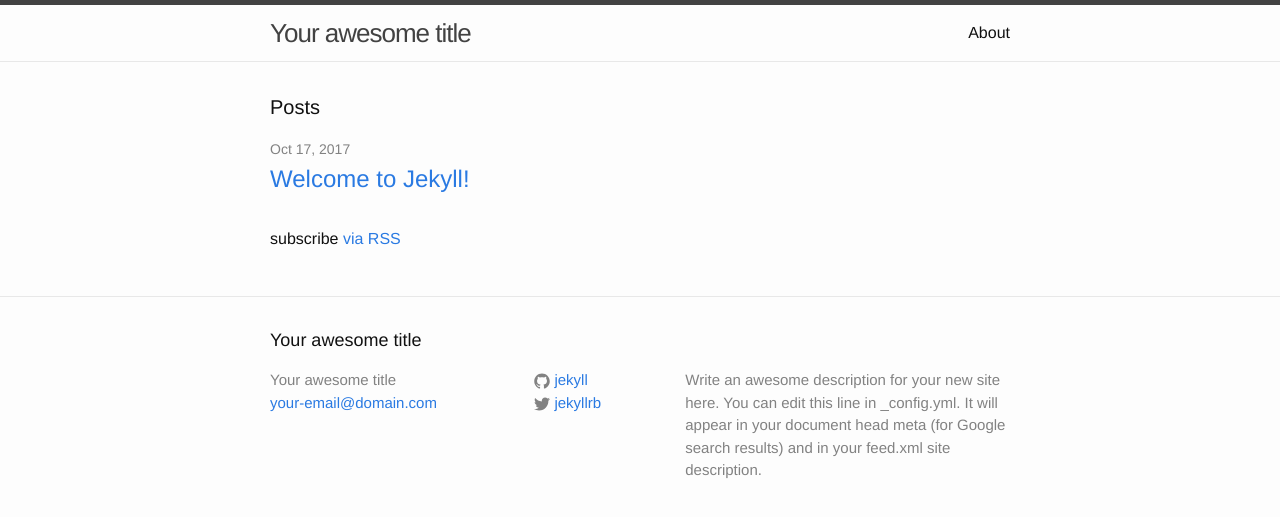
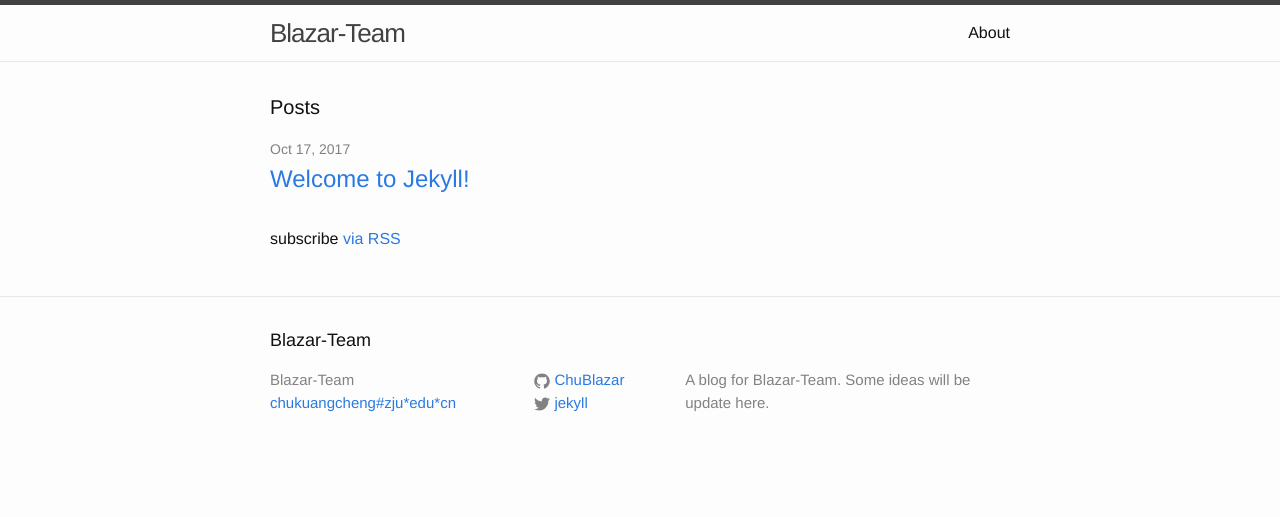
Before and after one commit to ChuBlazar/ChuBlazar.github.io, a Jekyll site: the page built from index.html, in a window 1280 px wide. Shown: the top 517 px of the page. Built offline with Jekyll 4.4.1, drawn with Linux system fonts in a browser that asks for light colours.

Commit message:
update config

```diff
--- a/_config.yml
+++ b/_config.yml
@@ -6,16 +6,14 @@
 # 'jekyll serve'. If you change this file, please restart the server process.
 
 # Site settings
-title: Your awesome title
-email: your-email@domain.com
+title: Blazar-Team
+email: chukuangcheng#zju*edu*cn
 description: > # this means to ignore newlines until "baseurl:"
-  Write an awesome description for your new site here. You can edit this
-  line in _config.yml. It will appear in your document head meta (for
-  Google search results) and in your feed.xml site description.
+  A blog for Blazar-Team. Some ideas will be update here.
 baseurl: "" # the subpath of your site, e.g. /blog
-url: "http://yourdomain.com" # the base hostname & protocol for your site
-twitter_username: jekyllrb
-github_username:  jekyll
+url: "http://blazar.me" # the base hostname & protocol for your site
+twitter_username: jekyll
+github_username:  ChuBlazar
 
 # Build settings
 markdown: kramdown
```
